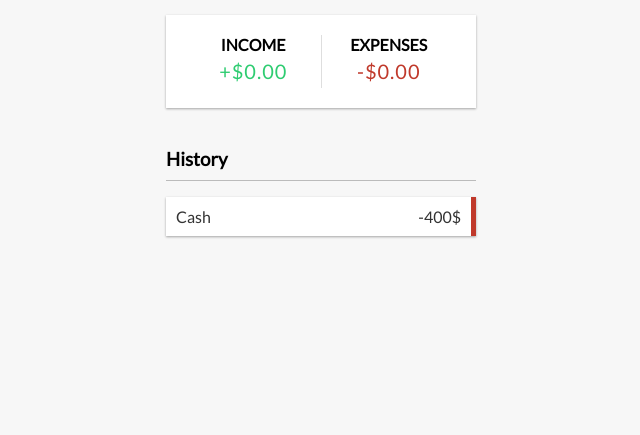
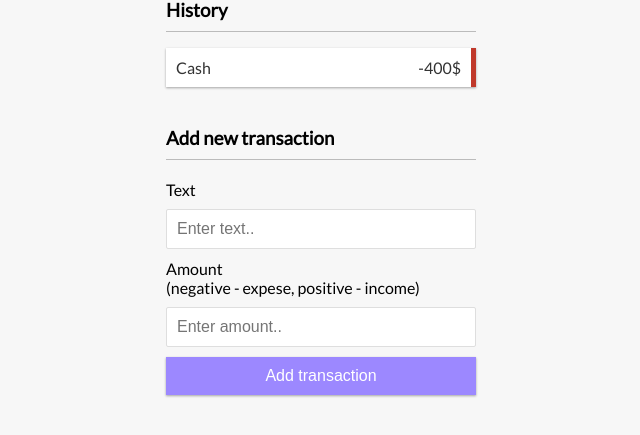
Before and after one commit to Zen121212/Expense-Tracker-react, a React (Create React App) app: page / in a window 1280 px wide. Shown: the part 309-744 px from the top of the page, without its empty margins (319-959 px from the left). Built offline with nearby package versions, Linux system fonts and the light colour scheme.

Commit message:
Add Transaction

```diff
--- a/src/App.js
+++ b/src/App.js
@@ -2,6 +2,7 @@
 import { Balance } from "./components/Balance";
 import { IncomeExpenses } from "./components/IncomeExpenses";
 import { TransactionList } from "./components/TransactionList";
+import { AddTransaction } from "./components/AddTransaction";
 
 import "./App.css";
 
@@ -13,6 +14,7 @@
         <Balance />
         <IncomeExpenses />
         <TransactionList />
+        <AddTransaction />
       </div>
     </div>
   );
--- /dev/null
+++ b/src/components/AddTransaction.js
@@ -0,0 +1,35 @@
+import { useState } from "react";
+
+export const AddTransaction = () => {
+  const [text, setText] = useState("");
+  const [amount, setAmount] = useState("");
+  return (
+    <div>
+      <h3>Add new transaction</h3>
+      <form id="form">
+        <div className="form-controle">
+          <label htmlFor="text">Text</label>
+          <input
+            type="text"
+            value={text}
+            onChange={(e) => setText(e.target.value)}
+            placeholder="Enter text.."
+          />
+        </div>
+        <div className="form-controle">
+          <label htmlFor="amount">
+            Amount <br />
+            (negative - expese, positive - income)
+          </label>
+          <input
+            type="number"
+            value={amount}
+            onChange={(e) => setAmount(e.target.value)}
+            placeholder="Enter amount.."
+          />
+        </div>
+        <button className="btn">Add transaction</button>
+      </form>
+    </div>
+  );
+};
--- a/src/components/Balance.js
+++ b/src/components/Balance.js
@@ -2,7 +2,7 @@
   return (
     <div>
       <h4>Your Balance</h4>
-      <h1 id="balance">$0.00</h1>
+      <h1>$0.00</h1>
     </div>
   );
 };
--- a/src/components/IncomeExpenses.js
+++ b/src/components/IncomeExpenses.js
@@ -1,17 +1,13 @@
 export const IncomeExpenses = () => {
   return (
-    <div class="inc-exp-container">
+    <div className="inc-exp-container">
       <div>
         <h4>Income</h4>
-        <p id="money-plus" class="money plus">
-          +$0.00
-        </p>
+        <p className="money plus">+$0.00</p>
       </div>
       <div>
         <h4>Expenses</h4>
-        <p id="money-minus" class="money minus">
-          -$0.00
-        </p>
+        <p className="money minus">-$0.00</p>
       </div>
     </div>
   );
--- a/src/components/TransactionList.js
+++ b/src/components/TransactionList.js
@@ -2,10 +2,10 @@
   return (
     <div>
       <h3>History</h3>
-      <ul id="list" class="list">
-        <li class="minus">
+      <ul className="list">
+        <li className="minus">
           Cash <span>-400$</span>
-          <button class="delete-btn">x</button>
+          <button className="delete-btn">x</button>
         </li>
       </ul>
     </div>
```
